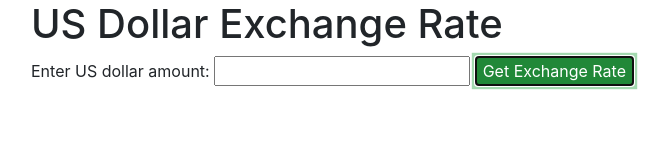
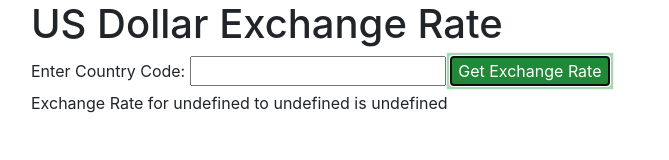
Before and after one commit to andyL89/currency-exchanger, a website built with webpack: page src/index.html in a window 1280 px wide. Both pictures are taken after a click on the button "Get Exchange Rate". Shown: the whole page, without its empty margins (54-723 px from the left). Built offline with nearby package versions, Linux system fonts and the light colour scheme; no server answers.

Commit message:
update api call to include currency target code

```diff
--- a/src/currency-exchanger.js
+++ b/src/currency-exchanger.js
@@ -1,6 +1,6 @@
 export default class CurrencyExchanger {
-  static getExchange() {
-    return fetch(`https://v6.exchangerate-api.com/v6/${process.env.API_KEY}/latest/USD`)
+  static getExchange(currencyCode) {
+    return fetch(`https://v6.exchangerate-api.com/v6/${process.env.API_KEY}/pair/USD/${currencyCode}/`)
       .then(function(response) {
         if (!response.ok) {
           throw Error(response.statusText);
--- a/src/index.html
+++ b/src/index.html
@@ -7,8 +7,8 @@
 <body>
   <div class="container">
     <h1>US Dollar Exchange Rate</h1>
-    <label for="amount">Enter US dollar amount:</label>
-    <input id="amount" type="text">
+    <label for="countryCode">Enter Country Code:</label>
+    <input id="countryCode" type="text">
     <button class="btn-success" id="exchangeRate">Get Exchange Rate</button>
     <div class="showErrors"></div>
     <div class="showExchange"></div>
--- a/src/main.js
+++ b/src/main.js
@@ -8,8 +8,7 @@ import CurrencyExchanger from './currency-exchanger.js';
 
 function getElements(response) {
   if (response) {
-    let dollars = parseInt($('#amount').val());
-    $('.showExchange').text(`Exchange Rate for ${response.base_code} is ${response.conversion_rates.KRW * dollars}`);
+    $('.showExchange').text(`Exchange Rate for ${response.base_code} to ${response.target_code} is ${response.conversion_rate}`);
   } else {
     $('.showErrors').text(`There was an error: ${response.message}`);
   }
@@ -17,7 +16,8 @@ function getElements(response) {
 
 $(document).ready(function() {
   $("#exchangeRate").click(function() {
-    CurrencyExchanger.getExchange()
+    let currencyCode = ($('#countryCode').val());
+    CurrencyExchanger.getExchange(currencyCode)
       .then(function(response) {
         getElements(response);
       });
```
